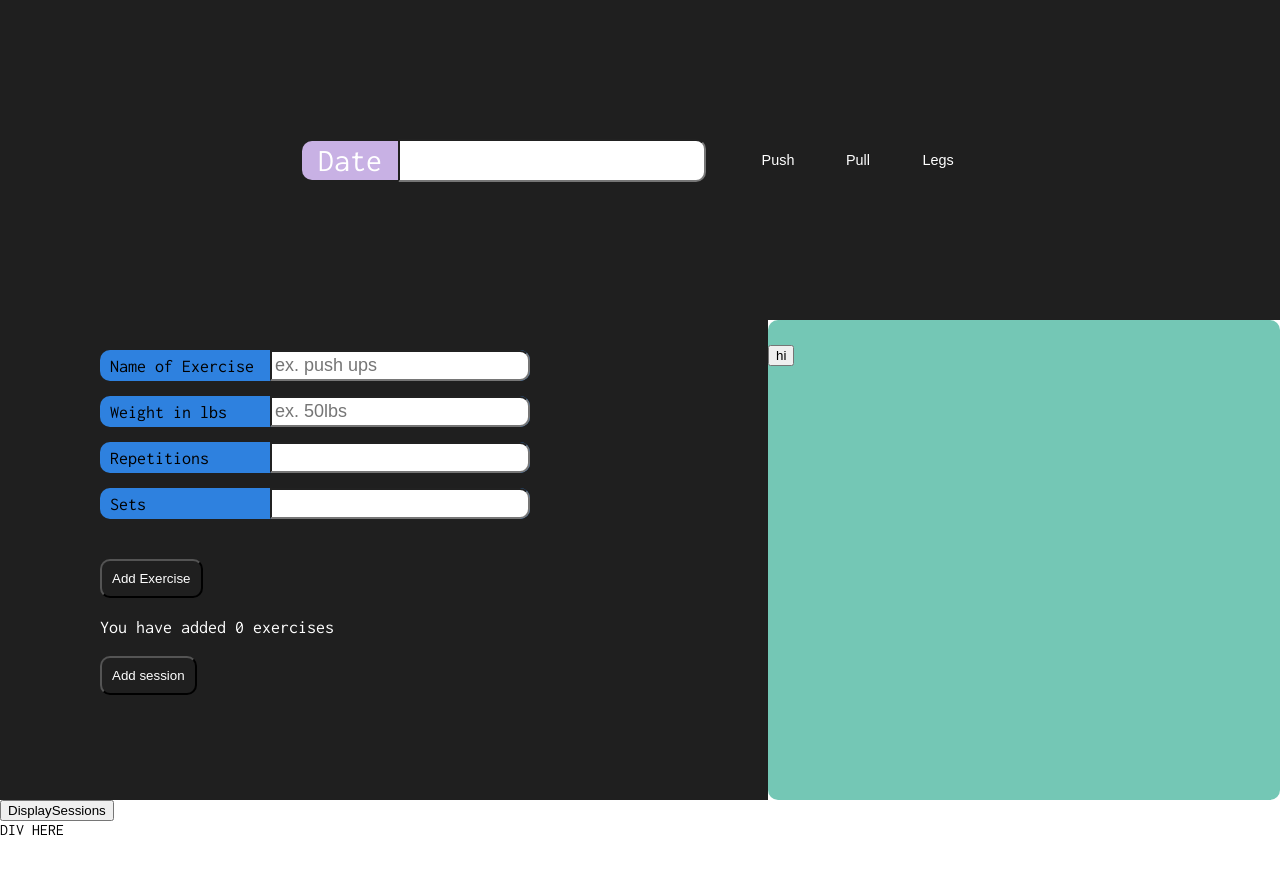
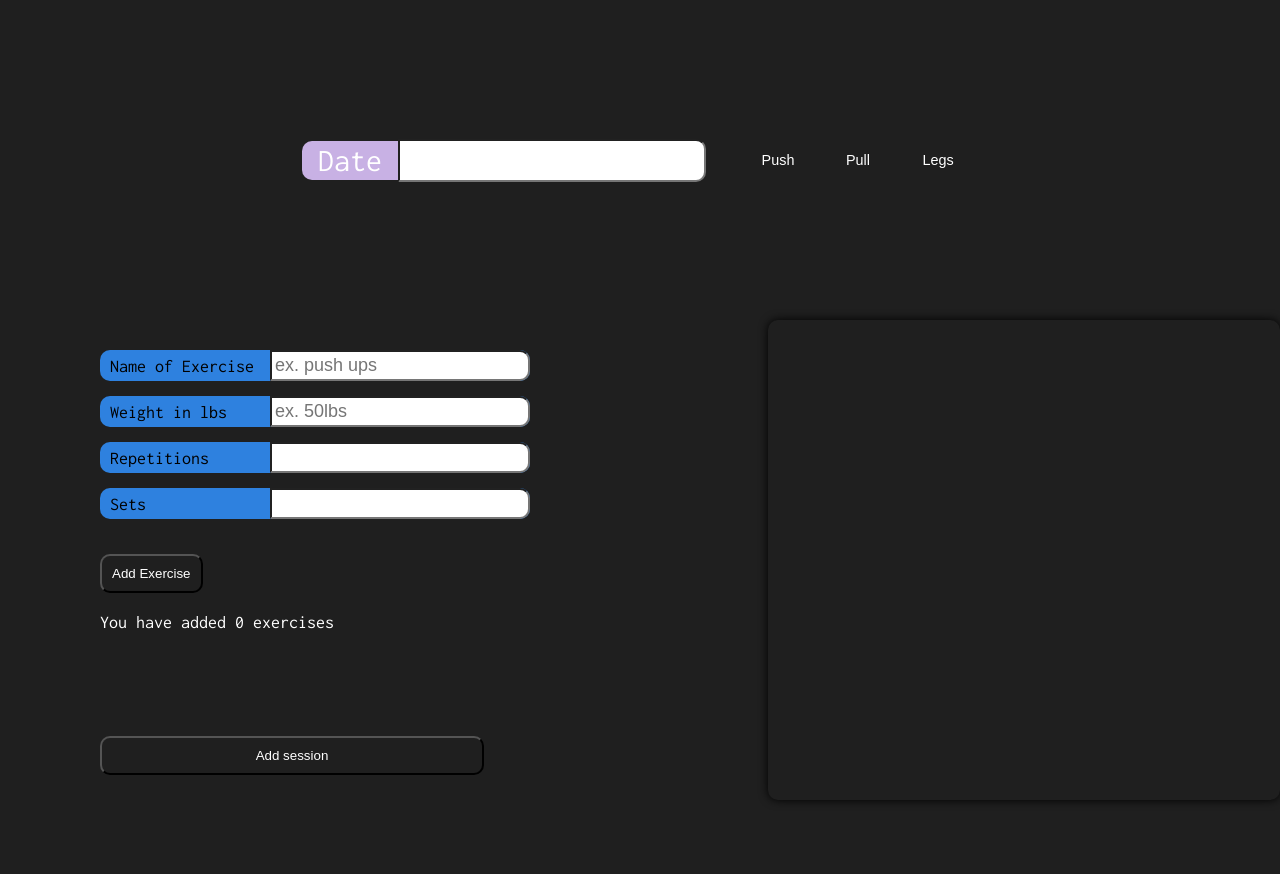
Before and after one commit to alvt55/MERN-Workout-Companion, a React (Vite) app in the folder workout-tracker/: page / in a window 1280 px wide. Shown: the top 874 px of the page. Before the commit the page ends 838 px from the top, so only its background shows below. Built offline with nearby package versions, Linux system fonts and the light colour scheme.

Commit message:
Finished basic functionality, started on css

```diff
--- a/workout-tracker/src/DisplayExercises.jsx
+++ b/workout-tracker/src/DisplayExercises.jsx
@@ -38,7 +38,7 @@ function DisplayExercises(props) {
             {/* pre keeps the new lines created by display()*/}
             <pre id="display-text"></pre>
 
-            <button>hi</button>
+
         </div>
 
         </>
--- a/workout-tracker/src/DisplayExercisesStyles.css
+++ b/workout-tracker/src/DisplayExercisesStyles.css
@@ -2,10 +2,11 @@
 .displayEx-container {
     width: 40%;
     border: 1px red;
-    background-color: rgb(116, 199, 181); /*change to #1f1f1f later*/
+    background-color: #1f1f1f; /*change to #1f1f1f later*/
     border-radius: 10px;
+    box-shadow: 0 0 10px #000000;
     font-size: 18px;
-    /* TODO: keep bg color but have a visible border + shadow */
+
 }
 
 
@@ -14,5 +15,4 @@ pre {
     color: white;
     margin: 25px 65px 0px;
     text-wrap: balance;
-
 }
--- a/workout-tracker/src/ExerciseStyles.css
+++ b/workout-tracker/src/ExerciseStyles.css
@@ -49,7 +49,7 @@
  }
 
  .exercises button {
-     margin: 10px 100px;
+     margin: 5px 100px;
      text-align: center;
      padding: 10px;
      background-color: #1f1f1f;
@@ -60,6 +60,12 @@
 
 
  #exercise-count {
-     margin: 10px 100px;
+     margin: 15px 100px 100px;
      color: white;
  }
+
+
+ #sessions-button {
+    width: 50%;
+
+ }
--- a/workout-tracker/src/Exercises.jsx
+++ b/workout-tracker/src/Exercises.jsx
@@ -118,7 +118,7 @@ function Exercises(props) {
 
                 <button onClick={addExercise}>Add Exercise</button>
                 <p id="exercise-count">You have added {exercises.length} exercises</p>
-                <button onClick={updateSessions}>Add session</button>
+                <button onClick={updateSessions} id='sessions-button'>Add session</button>
 
 
 
--- a/workout-tracker/src/Sessions.jsx
+++ b/workout-tracker/src/Sessions.jsx
@@ -1,5 +1,6 @@
 
 import { useState, useRef, createContext, useEffect } from 'react'
+import './SessionsStyles.css';
 
 
 // displays sessions
@@ -8,34 +9,39 @@ function Sessions(props) {
 
     useEffect(() => {
         displaySessions()
-    }, [props]);
+    }, [props.sessions]);
 
 
 
 
-    // TODO: call displaysessions when sessions field updates
+
 
 
     const sessions = props.sessions;
 
 
+
+
     function displaySessions() {
 
-        // TODO : add the newly added session to the dom instead of the entire array of sessions
 
-        for (let i = 0; i < sessions.length; i++) {
+        const idx = sessions.length - 1;
+        let latestSession = sessions[idx];
 
+
+        // prevents error - using .date operator when sessions is empty
+        if (idx >= 0) {
             let container = document.createElement('div'); // container for each session
+            container.classList.add("session-container");
 
-            let dateDay = document.createElement('h2');
-            let dateDayNode = document.createTextNode(sessions[i].date + ": " + sessions[i].day);
-
+            let dateDay = document.createElement('h3');
+            let dateDayNode = document.createTextNode(latestSession.date + ": " + latestSession.day);
 
             dateDay.appendChild(dateDayNode);
             container.appendChild(dateDay);
 
             let exList = document.createElement('ul');
-            const sessionExercises = sessions[i].exercises;     // all exercises for sessions[i]
+            const sessionExercises = latestSession.exercises;     // all exercises for sessions[i]
 
             for (let e = 0; e < sessionExercises.length; e++) {
                 let exBulletPoint = document.createElement("li");
@@ -53,12 +59,8 @@ function Sessions(props) {
 
 
             container.appendChild(exList);
-
-            document.getElementById("sessions-text").prepend(container); // prepend adds new items to the top of list
-
+            document.getElementById("sessions-text").prepend(container); // prepend adds to top of sessions
         }
-
-
 
 
 
@@ -67,9 +69,7 @@ function Sessions(props) {
     return (
 
         <>
-
-            <button onClick={displaySessions}>DisplaySessions</button>
-            <div id="sessions-text">DIV HERE</div>
+            <div id="sessions-text"></div>
         </>
 
     );
--- /dev/null
+++ b/workout-tracker/src/SessionsStyles.css
@@ -0,0 +1,17 @@
+#sessions-text {
+    margin-top: 40px;
+    padding: 30px;
+    display: flex;
+    flex-wrap: wrap;
+    justify-content: center;
+    font-size: 18px;
+}
+
+.session-container {
+    background-color: gray;
+    text-align: center;
+    width: 400px;
+    padding: 5px;
+    margin: 10px;
+    border-radius: 10px;
+}
--- a/workout-tracker/src/index.css
+++ b/workout-tracker/src/index.css
@@ -3,5 +3,5 @@
 body {
     margin: 0px;
     font-family: "Inconsolata", monospace;
-    /* background-color: #1f1f1f; */
+    background-color: #1f1f1f;
 }
```
